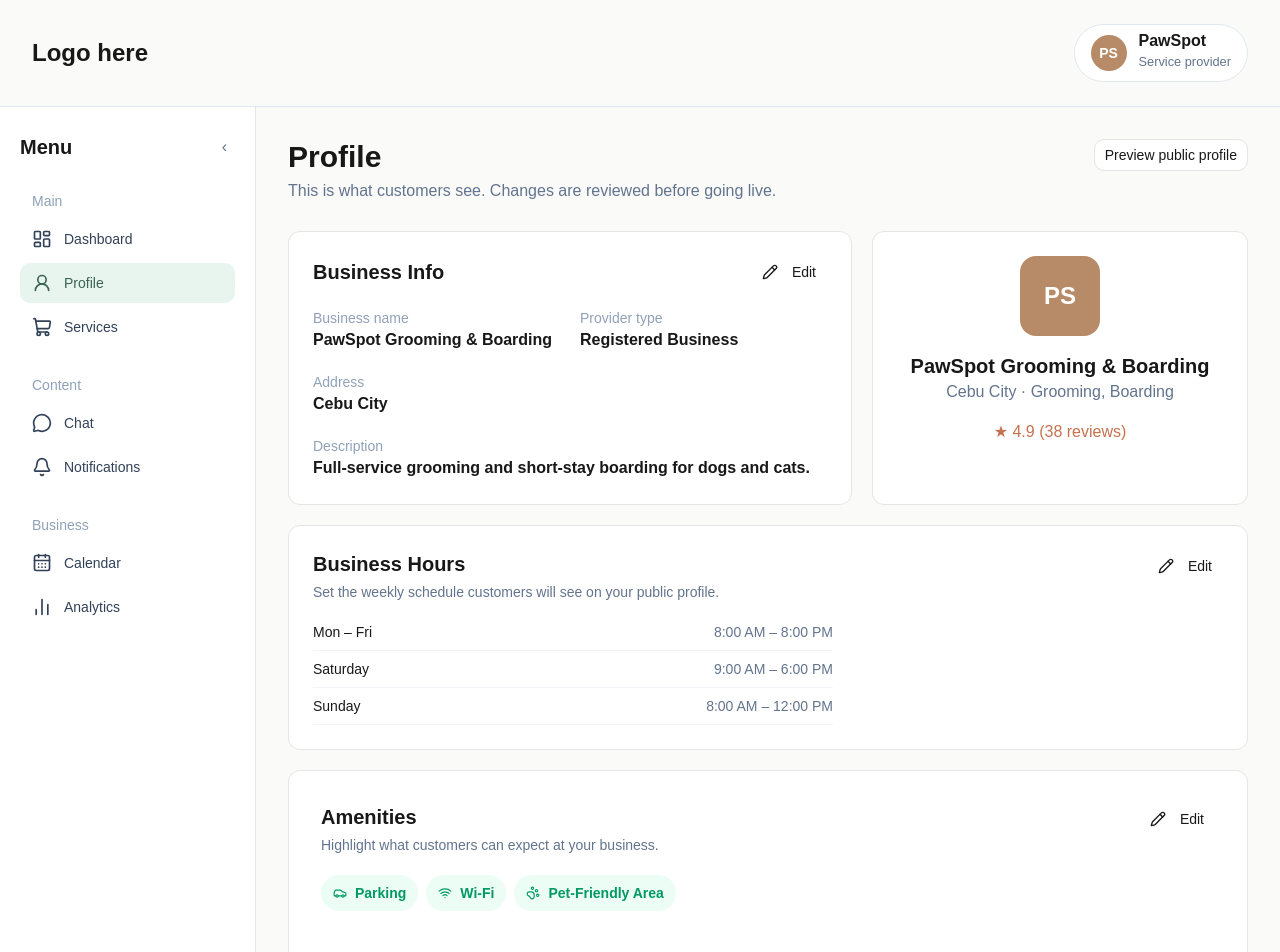
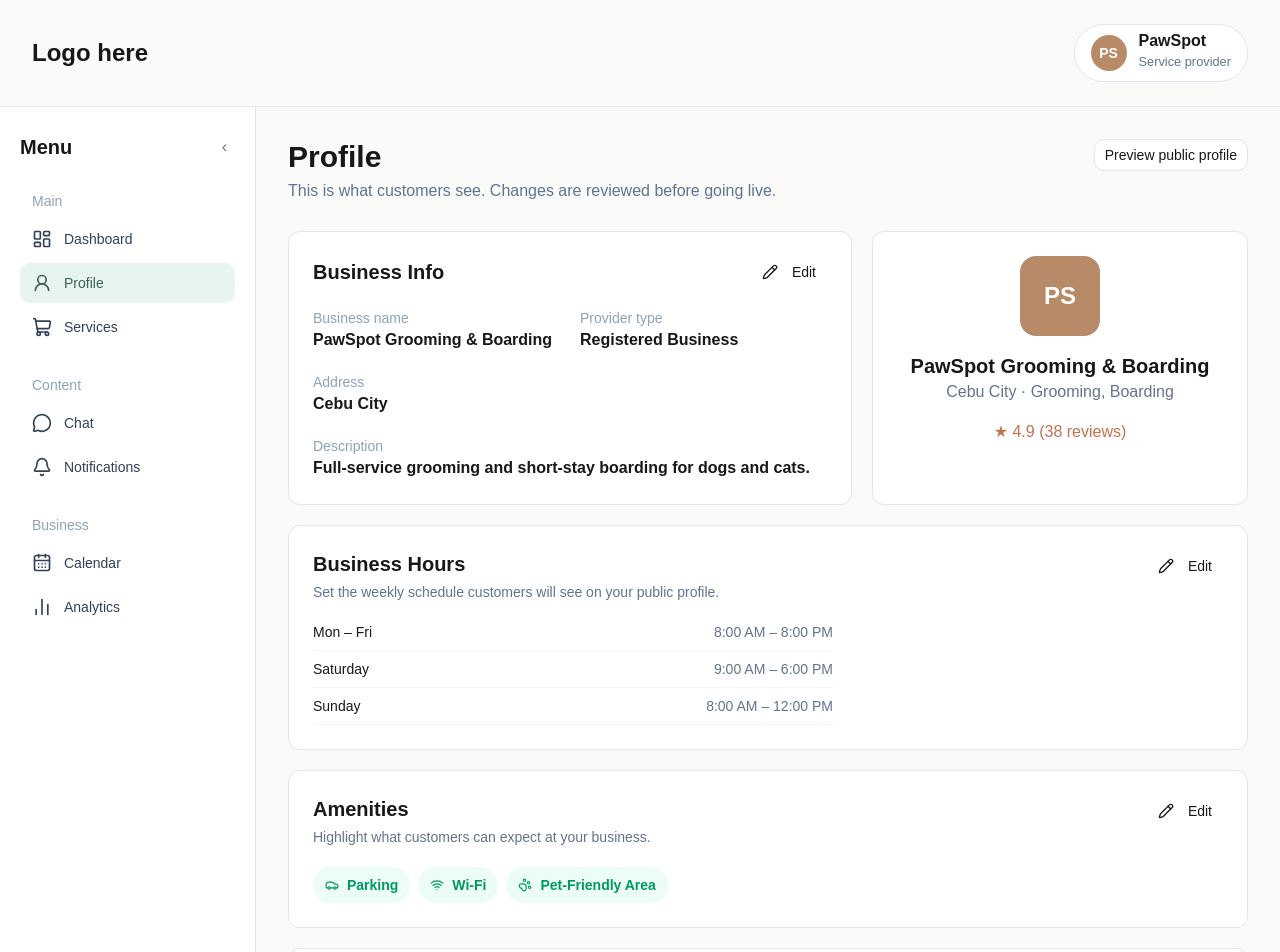
Before and after one commit to GarudaKurt/Aspen, a Next.js app: page /tenant-dashboard/profile in a window 1280 px wide. Shown: the top 952 px of the page. Built offline with nearby package versions, Linux system fonts and the light colour scheme.

Commit message:
Compact Amenities card spacing

```diff
--- a/src/features/tenant-dashboard/components/profile-view.tsx
+++ b/src/features/tenant-dashboard/components/profile-view.tsx
@@ -451,7 +451,7 @@ export function ProfileView() {
         )}
       </Card>
 
-      <Card className="mt-5 h-full bg-white p-7 shadow-none sm:p-8">
+      <Card className="mt-5 bg-white p-6 shadow-none">
         <div className="flex flex-wrap items-start justify-between gap-3">
           <div>
             <h2 className="text-xl font-semibold">Amenities</h2>
@@ -708,8 +708,8 @@ function AmenitiesEditor({
   onRemove: (id: string) => void;
 }) {
   return (
-    <div className="mt-6 space-y-5">
-      <div className="grid gap-3 sm:grid-cols-2">
+    <div className="mt-5 space-y-4">
+      <div className="grid gap-2 sm:grid-cols-2">
         {amenityOptions.map((amenity) => (
           <label key={amenity.id} className="flex cursor-pointer items-center gap-2 rounded-lg border p-3 text-sm">
             <input
```
